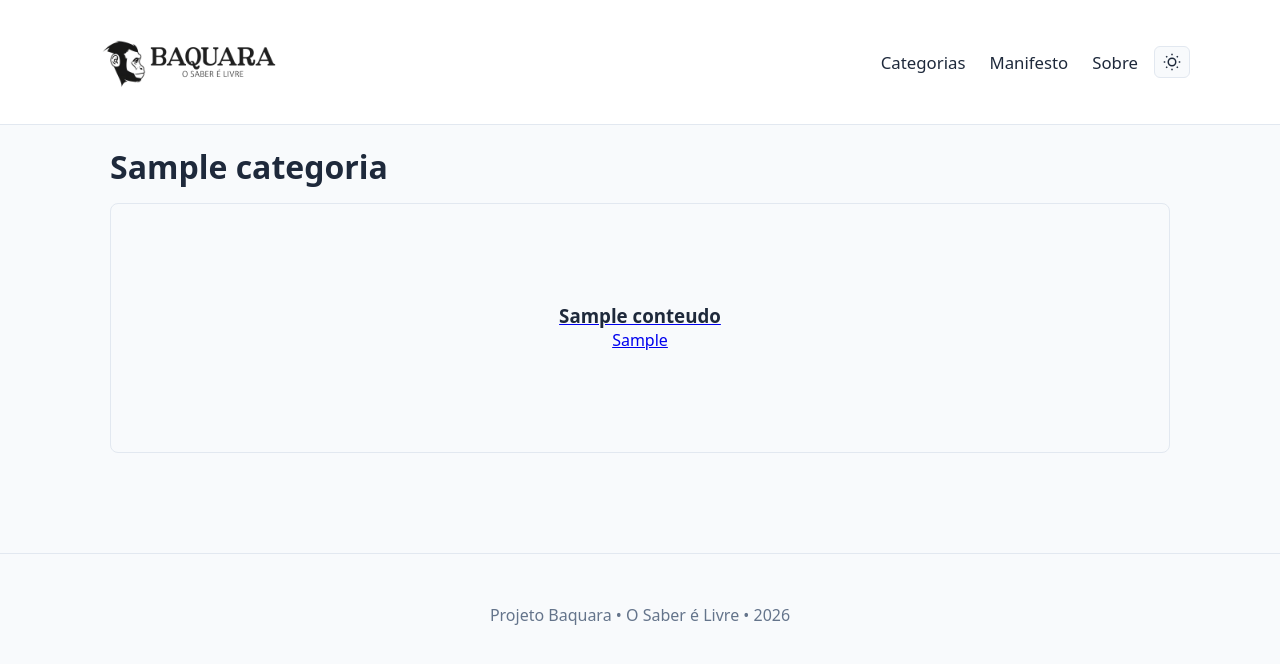
After one commit to PedrinL27/baquara, a Django app: a page that uses application/templates/base/base.html in a window 1280 px wide. The commit adds this page. Shown: the top 664 px of the page. Run offline with Django 5.2, Linux system fonts and the light colour scheme; tables that the repository leaves empty hold one stand-in row (values such as "Sample post").

Commit message:
Adicionando no banco de dados o modulo conteudo e aula

```diff
--- a/application/core/models.py
+++ b/application/core/models.py
@@ -1,19 +1,102 @@
 from django.db import models
+from django.contrib.auth.models import User
+
 
 class Categoria(models.Model):
+
     nome = models.CharField(max_length=100)
     slug = models.SlugField(unique=True)
-    descricao = models.TextField(blank=True)
-    descricao_resumida = models.TextField(blank=True)
+
     icone = models.CharField(max_length=50, blank=True)
 
-    categoria_pai = models.ForeignKey(
-        'self',
-        null=True,
-        blank=True,
-        on_delete=models.CASCADE,
-        related_name='subcategorias'
-    )
+    created_at = models.DateTimeField(auto_now_add=True)
+    updated_at = models.DateTimeField(auto_now=True)
+
+    class Meta:
+        ordering = ['nome']
 
     def __str__(self):
         return self.nome
+
+
+class Tag(models.Model):
+
+    nome = models.CharField(max_length=50)
+    slug = models.SlugField(unique=True)
+
+    def __str__(self):
+        return self.nome
+
+
+class Conteudo(models.Model):
+
+    STATUS = (
+        ('draft', 'Draft'),
+        ('published', 'Published'),
+    )
+
+    titulo = models.CharField(max_length=200)
+    slug = models.SlugField(unique=True)
+
+    resumo = models.TextField()
+    corpo = models.TextField()
+
+    autor = models.ForeignKey(User, on_delete=models.SET_NULL, null=True)
+
+    categorias = models.ManyToManyField(Categoria)
+    tags = models.ManyToManyField(Tag, blank=True)
+
+    status = models.CharField(max_length=10, choices=STATUS)
+
+    published_at = models.DateTimeField(null=True, blank=True)
+
+    created_at = models.DateTimeField(auto_now_add=True)
+    updated_at = models.DateTimeField(auto_now=True)
+
+    class Meta:
+        ordering = ['-published_at']
+
+    def __str__(self):
+        return self.titulo
+
+class Modulo(models.Model):
+
+    conteudo = models.ForeignKey(
+        Conteudo,
+        on_delete=models.CASCADE,
+        related_name='modulos'
+    )
+
+    titulo = models.CharField(max_length=200)
+
+    ordem = models.IntegerField(default=0)
+
+    def __str__(self):
+        return self.titulo
+
+class Aula(models.Model):
+
+    TIPOS = (
+        ('video', 'Video'),
+        ('pdf', 'PDF'),
+        ('texto', 'Texto'),
+        ('link', 'Link'),
+    )
+
+    modulo = models.ForeignKey(
+        Modulo,
+        on_delete=models.CASCADE,
+        related_name='aulas'
+    )
+
+    titulo = models.CharField(max_length=200)
+
+    tipo = models.CharField(max_length=10, choices=TIPOS)
+
+    video_url = models.URLField(blank=True, null=True)
+
+    pdf = models.FileField(upload_to='pdfs/', blank=True, null=True)
+
+    conteudo_texto = models.TextField(blank=True)
+
+    ordem = models.IntegerField(default=0)
--- a/application/core/urls.py
+++ b/application/core/urls.py
@@ -1,10 +1,7 @@
-
 from django.contrib import admin
 from django.urls import path
-from core.views import home
-from core.views import categorias
-from core.views import manifesto
-from core.views import sobre
+from . import views
+from core.views import home, categorias, manifesto, sobre
 
 from django.conf import settings
 from django.conf.urls.static import static
@@ -15,6 +12,8 @@ urlpatterns = [
     path('categorias/', categorias, name='categorias'),
     path('manifesto/', manifesto, name='manifesto'),
     path('sobre/', sobre, name='sobre'),
+    path('conteudo/<slug:slug>/', views.conteudo_detail, name='conteudo_detail'),
+    path('categoria/<slug:slug>/', views.categoria_detail, name='categoria_detail'),
 ]
 
 if settings.DEBUG:
--- a/application/core/views.py
+++ b/application/core/views.py
@@ -1,11 +1,13 @@
-from django.shortcuts import render
+from django.shortcuts import render, get_object_or_404
 from .models import Categoria
+from .models import Conteudo
 
 def home(request):
     return render(request, "pages/home.html")
 
 def categorias(request):
-    categorias = Categoria.objects.filter(categoria_pai=None)
+
+    categorias = Categoria.objects.all()
 
     return render(request, "pages/categorias.html", {
         "categorias": categorias
@@ -17,3 +19,25 @@ def manifesto(request):
 
 def sobre(request):
     return render(request, "pages/sobre.html")
+
+def categoria_detail(request, slug):
+
+    categoria = get_object_or_404(Categoria, slug=slug)
+
+    conteudos = Conteudo.objects.filter(
+        categorias=categoria,
+        status='published'
+    )
+
+    return render(request, 'pages/detail/categoria_detail.html', {
+        'categoria': categoria,
+        'conteudos': conteudos
+    })
+
+def conteudo_detail(request, slug):
+
+    conteudo = get_object_or_404(Conteudo, slug=slug)
+
+    return render(request, 'pages/detail/conteudo_detail.html', {
+        'conteudo': conteudo
+    })
--- a/application/static/css/pages/categorias.css
+++ b/application/static/css/pages/categorias.css
@@ -3,40 +3,49 @@
   margin: auto;
 }
 
+/* GRID CENTRALIZADO */
 .cards {
   display: grid;
-  grid-template-columns: repeat(auto-fit, minmax(300px, 1fr));
+  grid-template-columns: repeat(auto-fit, minmax(300px, 300px));
+  justify-content: center;
   gap: 20px;
 }
 
+/* LINK */
 .card-link {
-    flex: 1 1 250px;
   text-decoration: none;
   color: inherit;
-    display: flex;
 }
 
+/* CARD */
 .card {
   background-color: var(--background);
   border: 1px solid var(--border);
   border-radius: 8px;
-    padding: 16px;
-    cursor: pointer;
+
+  padding: 20px;
+
+  height: 250px; /* tamanho fixo */
+
   display: flex;
   flex-direction: column;
+  justify-content: center;
+  align-items: center;
 }
 
+/* ÍCONE */
+.card i {
+  font-size: 60px;
+  margin-bottom: 10px;
+}
 
-
+/* HOVER */
 .card:hover {
   border-color: var(--primary);
 }
 
+/* TEXTO */
 .card h3 {
-  margin-top: 0;
+  margin: 0;
   color: var(--text);
 }
-
-.card p {
-  margin: 10px 0 20px;
-}
--- a/application/templates/base/base.html
+++ b/application/templates/base/base.html
@@ -5,6 +5,7 @@
 <head>
 
 <link rel="stylesheet" href="{% static 'css/main.css' %}">
+<link rel="stylesheet" href="https://cdn.jsdelivr.net/npm/bootstrap-icons@1.11.3/font/bootstrap-icons.css">
 
 </head>
 
--- a/application/templates/pages/categorias.html
+++ b/application/templates/pages/categorias.html
@@ -6,12 +6,10 @@
 
     {% for categoria in categorias %}
 
-    <a href="/categoria/{{ categoria.slug }}" class="card-link">
+    <a href="{% url 'categoria_detail' categoria.slug %}" class="card-link">
         <div class="card">
+            <i class="bi {{ categoria.icone }}"></i>
             <h3>{{ categoria.nome }}</h3>
-            {% if categoria.descricao_resumida %}
-            <p>{{ categoria.descricao_resumida}}</p>
-            {% endif %}
         </div>
     </a>
 
--- /dev/null
+++ b/application/templates/pages/detail/categoria_detail.html
@@ -0,0 +1,29 @@
+{% extends "base/base.html" %}
+
+{% block content %}
+
+<h1>{{ categoria.nome }}</h1>
+
+<div class="conteudos">
+
+{% for conteudo in conteudos %}
+
+    <a href="/conteudo/{{ conteudo.slug }}">
+        <div class="card">
+
+            <h3>{{ conteudo.titulo }}</h3>
+
+            <p>{{ conteudo.resumo }}</p>
+
+        </div>
+    </a>
+
+{% empty %}
+
+<p>Nenhum conteúdo nesta categoria.</p>
+
+{% endfor %}
+
+</div>
+
+{% endblock %}
--- a/application/templates/pages/home.html
+++ b/application/templates/pages/home.html
@@ -24,17 +24,17 @@
 
     <div class="category-grid">
 
-        <a href="/categorias/programacao" class="category-card">
+        <a href="/categoria/programacao" class="category-card">
             <h3>Programação</h3>
             <p>Python, desenvolvimento web, algoritmos e ciência da computação.</p>
         </a>
 
-        <a href="/categorias/design" class="category-card">
+        <a href="/categoria/design" class="category-card">
             <h3>Design</h3>
             <p>Design gráfico, UI, UX e fundamentos visuais.</p>
         </a>
 
-        <a href="/categorias/matematica" class="category-card">
+        <a href="/categoria/matematica" class="category-card">
             <h3>Matemática</h3>
             <p>Álgebra, lógica, cálculo e fundamentos matemáticos.</p>
         </a>
```
Also changed, not shown: application/core/admin.py (added, +49 -0 lines), application/templates/pages/detail/conteudo_detail.html (added, +7 -0 lines), application/core/migrations/0003_tag_alter_categoria_options_and_more.py (added), application/core/migrations/0004_categoria_icone.py (added), application/core/migrations/0005_modulo_aula.py (added). Lines whose indentation alone changed are shown as unchanged.
